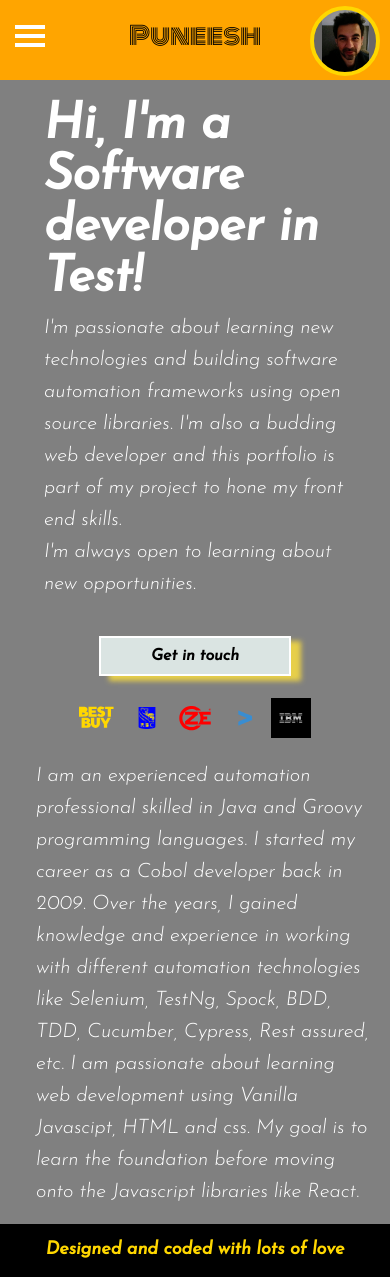
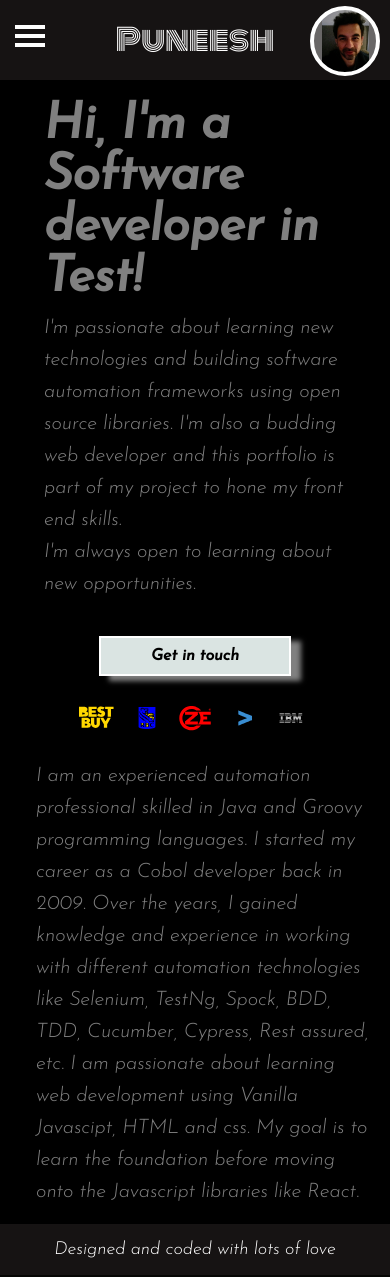
Before and after one commit to punesing01/portfolio, a PHP site: page / in a window 390 px wide. Run offline with PHP 8.4, Linux system fonts and the light colour scheme.

Commit message:
changed mobile styles

```diff
--- a/index.html
+++ b/index.html
@@ -436,7 +436,7 @@ c0 493 -2 519 -48 608 -29 57 -112 129 -177 153 -98 37 -212 48 -302 30z"/>
     <footer class="common_footer">
             <div>
                 Designed and coded with lots of love
-            </div>>
+            </div>
     </footer>
 </body>
 </html>
--- a/styles/about.css
+++ b/styles/about.css
@@ -21,12 +21,14 @@
 #myIntroduction{
     margin: 0;
     font-size: x-large;
+    /*color: white;*/
     color: white;
     line-height: 1.6;
 }
 
 .about_me__container {
-    color: white;
+    /*color: white;*/
+    color: gray;
     margin-left: 108px;
     font-size: x-large;
     vertical-align: middle;
@@ -39,7 +41,8 @@
     .about_me__container{
         /*background: rgb(218, 228, 226);*/
         /*background: white;*/
-        background: gray;
+        /*background: gray;*/
+        background-color: black;
         /*border: 2px solid white;*/
         /*border: 2px solid darkgrey;*/
         /*border-radius: 20px;*/
@@ -53,7 +56,7 @@
         /*box-shadow: 10px 5px 5px rgb(231 207 73);*/
         text-align: center;
         line-height: 1.4em;
-        color: white;
+        /*color: gray;*/
     }
 
     .about_me__svg{
@@ -83,6 +86,8 @@
         font-weight: normal;
         font-weight: 300;
         font-style: italic;
+        color: gray;
+
     }
 
     .modal_contents__link{
--- a/styles/main.css
+++ b/styles/main.css
@@ -116,7 +116,9 @@ body{
     /*display: inline-block;*/
     font-family: 'Josefin Sans', sans-serif;
     /*padding: 28px;*/
-    color: white;
+    /*color: white;*/
+    /*color: black;*/
+    color: gray;
     margin-left: 108px;
     font-size: x-large;
     vertical-align: middle;
@@ -163,15 +165,12 @@ body{
 }
 
 
-.main_intro_secondary{
-    /*margin-left: 108px;*/
-}
-
 @media only screen and (min-width: 320px) and (max-width:428px){
 
     .body_main__intro{
         /*width: 100%;*/
-        background-color: gray ;
+        /*background-color: gray ;*/
+        background-color: black;
         /*top: 80px;*/
         margin-top: 80px;
     }
@@ -179,10 +178,10 @@ body{
     .header_logo__link{
         display: block;
         margin: 16px auto;
-        font-size: 25px;
+        font-size: 30px;
         /*position: fixed;
         right:160px;*/
-        color: black;
+        color: white;
         text-align: center;
     }
 
@@ -194,13 +193,16 @@ body{
 
     .main-header{
         height: 80px;
-        background-color: orange ;
+        /*background-color: orange ;*/
+        /*background-color: rgb(235, 172, 55) ;*/
+        background-color: rgb(22, 19, 19) ;
     }
 
     .main_intro__header{
         display: block;
         font-size: 50px;
         font-style: italic;
+        color: gray;
     }
 
     .main_intro__content p{
@@ -227,6 +229,7 @@ body{
         height: 70px;
         vertical-align: middle;
         margin-right: 10px;
+        border: 4px solid white;
     }
 
     .main_intro__content{
@@ -266,10 +269,12 @@ body{
         left: 90px;
         top:110px;*/
         /*margin-left: 90px;*/
+        box-shadow: 10px 5px 5px grey !important;
     }
 
-    .common_footer > div {
-        padding: 16px 0 0 0 !important;
+    .common_footer > div{
+        /*color: gold;*/
+        font-weight: lighter !important;
     }
 }
 
@@ -365,11 +370,14 @@ body{
 }
 
 .common_footer{
-    background-color: black;
+    /*background-color: black;*/
+    /*background-color: rgb(235, 172, 55) ;*/
+    background-color: rgb(22, 19, 19) ;
 }
 
 .common_footer > div{
-    color: gold;
+    /*color: gold;*/
+    color: white;
     font-family: 'Josefin Sans', sans-serif;
     text-align: center;
     padding: 16px;
--- a/styles/menu.css
+++ b/styles/menu.css
@@ -13,7 +13,9 @@
 }
 
 .modal {
-    background-color: rgb(214, 221, 230);
+    /*background-color: rgb(214, 221, 230);*/
+    background-color: rgb(22, 19, 19) ;
+
     width: 80%;
     height: 100%;
     position: fixed;
@@ -30,7 +32,8 @@
 
 .modal_contents__link{
     display: none;
-    color: black;
+    /*color: black;*/
+    color: white;
     font-size: 20px;
     padding: 20px;
     text-decoration: none;
@@ -56,4 +59,12 @@
     .bar {
         display: block;
     }
+
+    .modal_contents__linkedin svg > g{
+        fill: white;
+    }
+
+    .close{
+        color: white;
+    }
 }
```
